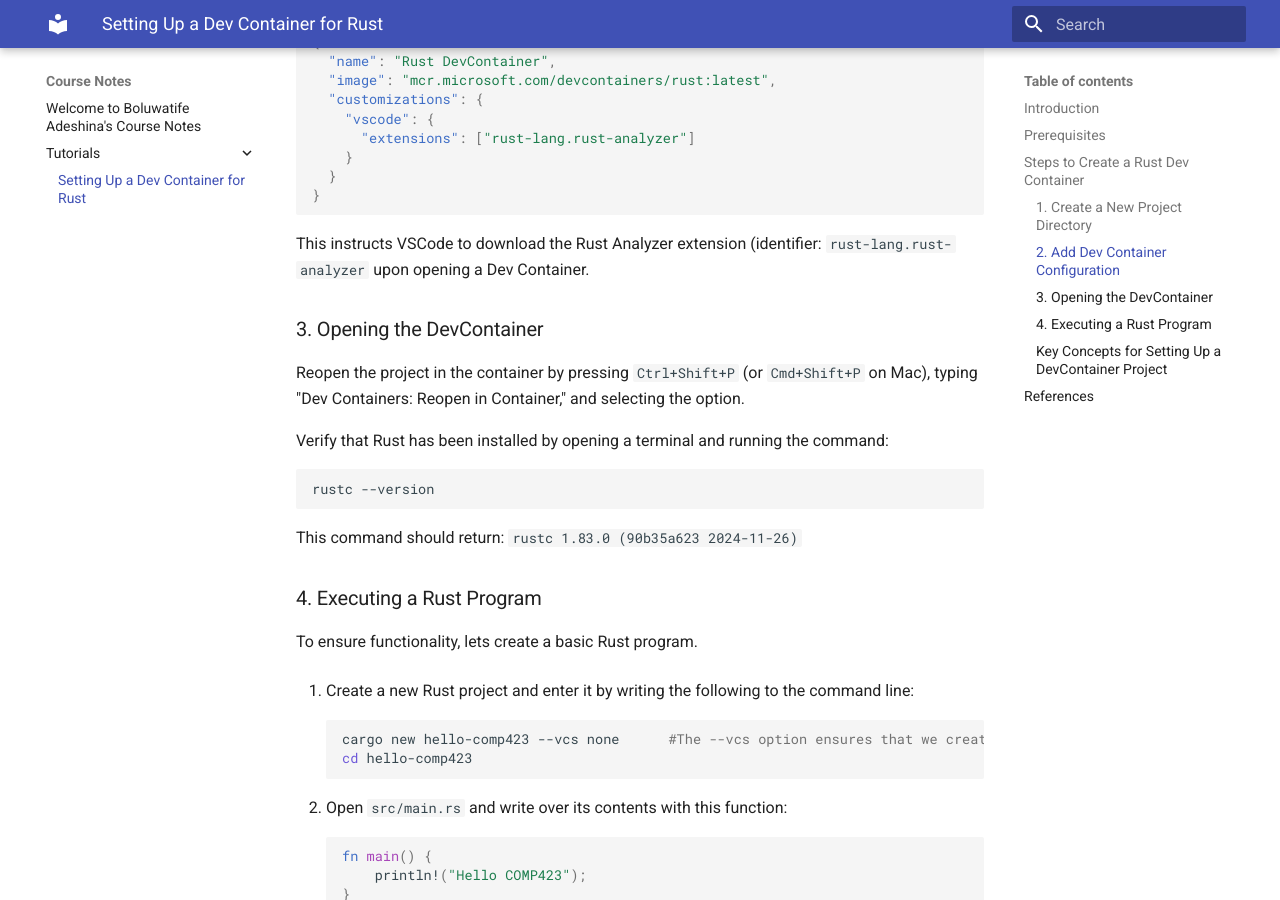
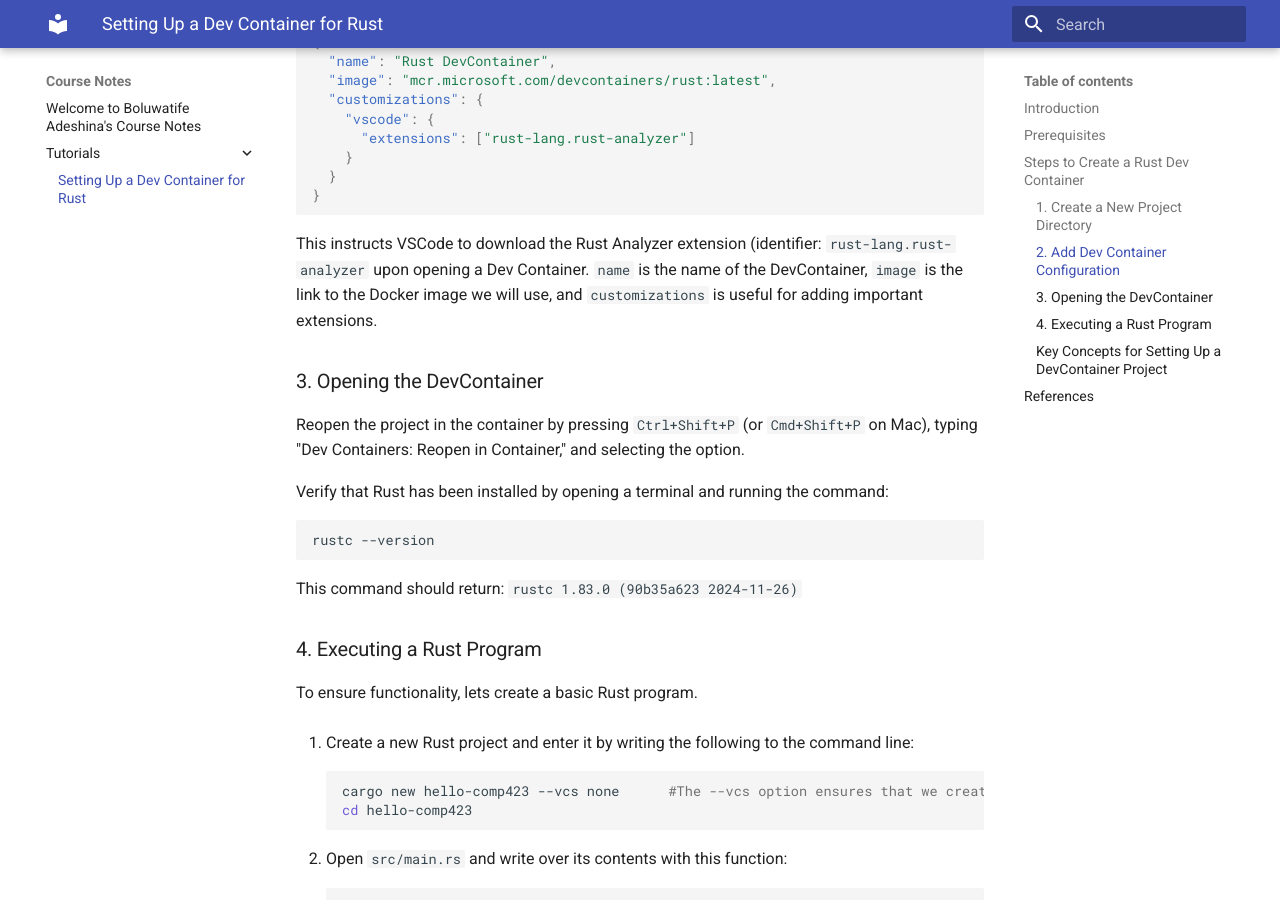
Before and after one commit to boluwatifeda/comp423-course-notes, an MkDocs documentation site: the page built from docs/tutorials/rust-setup.md, in a window 1280 px wide and 900 px high, scrolled down 1690 px. Built offline with MkDocs 1.6.1 and Material for MkDocs 9.7.7, drawn with Linux system fonts in a browser that asks for light colours.

Commit message:
Completed Rust DevContainer tutorial

````diff
--- a/docs/tutorials/rust-setup.md
+++ b/docs/tutorials/rust-setup.md
@@ -58,6 +58,7 @@
 }
 ```
 This instructs VSCode to download the Rust Analyzer extension (identifier: ```rust-lang.rust-analyzer``` upon opening a Dev Container.
+```name``` is the name of the DevContainer, ```image``` is the link to the Docker image we will use, and ```customizations``` is useful for adding important extensions.
 
 ### 3. Opening the DevContainer
 Reopen the project in the container by pressing ```Ctrl+Shift+P``` (or ```Cmd+Shift+P``` on Mac), typing "Dev Containers: Reopen in Container," and selecting the option.
````
